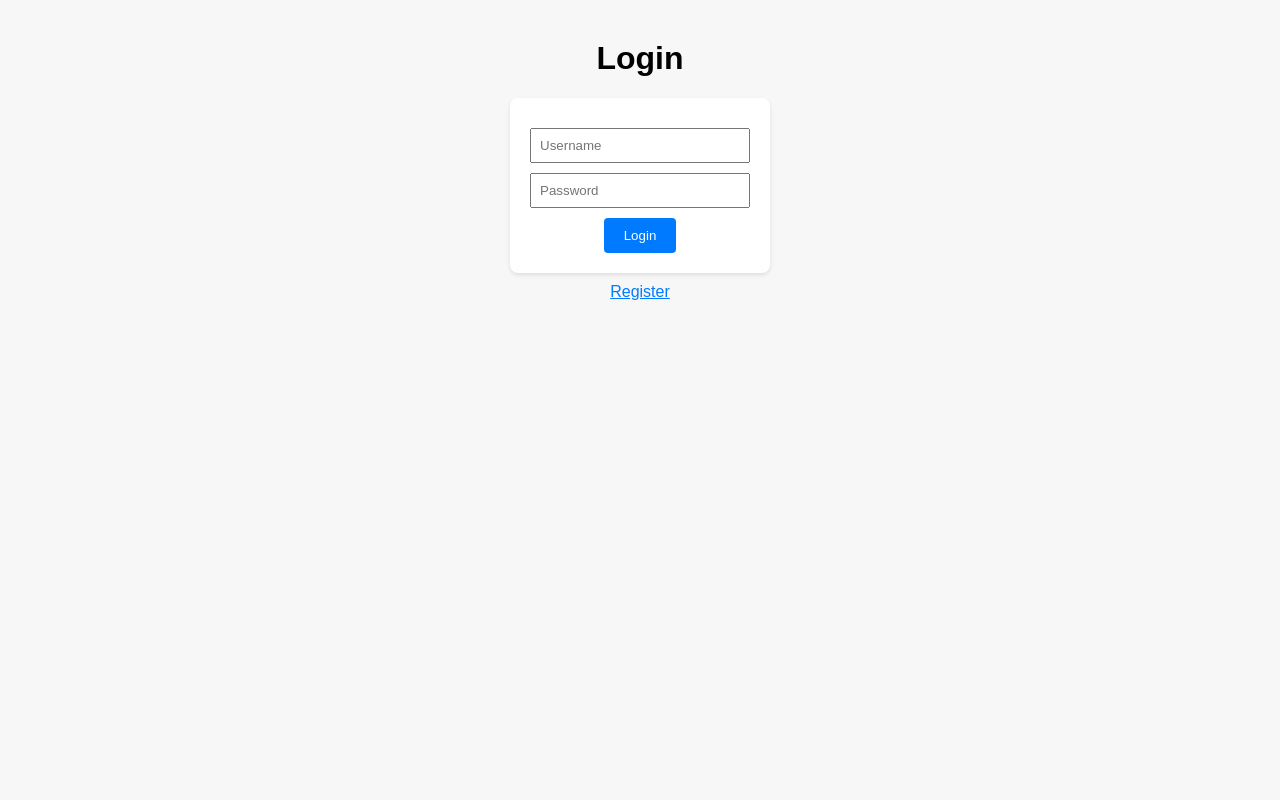
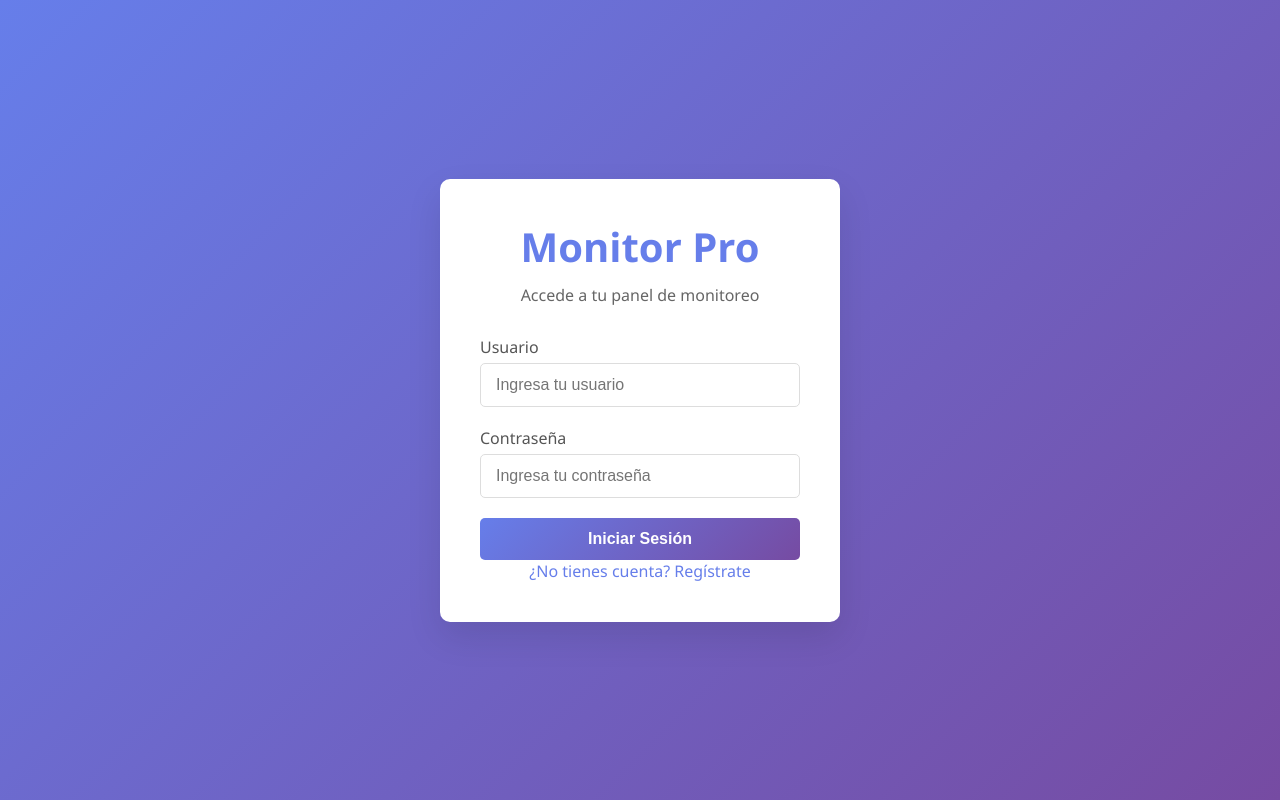
Before and after one commit to hfigueroa2018/monitor-web-pro, a Flask app: page /login in a window 1280 px wide. Run offline with Flask 3, Linux system fonts and the light colour scheme.

Commit message:
Actualiza pantalla de login

```diff
--- a/templates/login.html
+++ b/templates/login.html
@@ -2,32 +2,125 @@
 <html lang="es">
 <head>
   <meta charset="utf-8">
+  <meta name="viewport" content="width=device-width, initial-scale=1.0">
   <title>Login - Monitor Pro</title>
   <style>
-    body{font-family:Arial,Helvetica,sans-serif;margin:40px;background:#f7f7f7;text-align:center;}
-    form{background:#fff;padding:20px;border-radius:8px;display:inline-block;box-shadow:0 2px 4px rgba(0,0,0,.1);}
-    input{display:block;margin:10px auto;padding:8px;width:200px;}
-    button{padding:10px 20px;background:#007bff;color:#fff;border:none;border-radius:4px;cursor:pointer;}
-    button:hover{background:#0056b3;}
-    a{display:block;margin-top:10px;color:#007bff;}
+    * { box-sizing: border-box; }
+    body {
+      font-family: 'Segoe UI', Tahoma, Geneva, Verdana, sans-serif;
+      margin: 0;
+      padding: 0;
+      height: 100vh;
+      background: linear-gradient(135deg, #667eea 0%, #764ba2 100%);
+      display: flex;
+      align-items: center;
+      justify-content: center;
+      color: #333;
+    }
+    .login-container {
+      background: #fff;
+      padding: 40px;
+      border-radius: 10px;
+      box-shadow: 0 15px 35px rgba(0, 0, 0, 0.1);
+      width: 100%;
+      max-width: 400px;
+      text-align: center;
+    }
+    .logo {
+      font-size: 2.5em;
+      font-weight: bold;
+      color: #667eea;
+      margin-bottom: 10px;
+    }
+    .subtitle {
+      color: #666;
+      margin-bottom: 30px;
+    }
+    .form-group {
+      margin-bottom: 20px;
+      text-align: left;
+    }
+    label {
+      display: block;
+      margin-bottom: 5px;
+      font-weight: 500;
+      color: #555;
+    }
+    input[type="text"], input[type="password"] {
+      width: 100%;
+      padding: 12px 15px;
+      border: 1px solid #ddd;
+      border-radius: 5px;
+      font-size: 16px;
+      transition: border-color 0.3s;
+    }
+    input[type="text"]:focus, input[type="password"]:focus {
+      outline: none;
+      border-color: #667eea;
+      box-shadow: 0 0 5px rgba(102, 126, 234, 0.3);
+    }
+    button {
+      width: 100%;
+      padding: 12px;
+      background: linear-gradient(135deg, #667eea 0%, #764ba2 100%);
+      color: #fff;
+      border: none;
+      border-radius: 5px;
+      font-size: 16px;
+      font-weight: 600;
+      cursor: pointer;
+      transition: transform 0.2s;
+    }
+    button:hover {
+      transform: translateY(-2px);
+      box-shadow: 0 5px 15px rgba(0, 0, 0, 0.2);
+    }
+    .register-link {
+      margin-top: 20px;
+      color: #667eea;
+      text-decoration: none;
+      font-weight: 500;
+    }
+    .register-link:hover {
+      text-decoration: underline;
+    }
+    .error-messages {
+      background: #ffebee;
+      color: #c62828;
+      padding: 10px;
+      border-radius: 5px;
+      margin-bottom: 20px;
+      border-left: 4px solid #c62828;
+    }
   </style>
 </head>
 <body>
-  <h1>Login</h1>
-  <form method="post">
-    <input name="username" placeholder="Username" required>
-    <input name="password" type="password" placeholder="Password" required>
-    <button type="submit">Login</button>
-  </form>
-  <a href="/register">Register</a>
+  <div class="login-container">
+    <div class="logo">Monitor Pro</div>
+    <div class="subtitle">Accede a tu panel de monitoreo</div>
     {% with messages = get_flashed_messages() %}
     {% if messages %}
-  <ul style="color:red;">
+    <div class="error-messages">
+      <ul style="margin: 0; padding-left: 20px;">
       {% for message in messages %}
       <li>{{ message }}</li>
       {% endfor %}
       </ul>
+    </div>
     {% endif %}
     {% endwith %}
+    <form method="post">
+      <div class="form-group">
+        <label for="username">Usuario</label>
+        <input id="username" name="username" type="text" placeholder="Ingresa tu usuario" required>
+      </div>
+      <div class="form-group">
+        <label for="password">Contraseña</label>
+        <input id="password" name="password" type="password" placeholder="Ingresa tu contraseña" required>
+      </div>
+      <button type="submit">Iniciar Sesión</button>
+    </form>
+    <a href="/register" class="register-link">¿No tienes cuenta? Regístrate</a>
+  </div>
 </body>
 </html>
```
Lines whose indentation alone changed are shown as unchanged.
